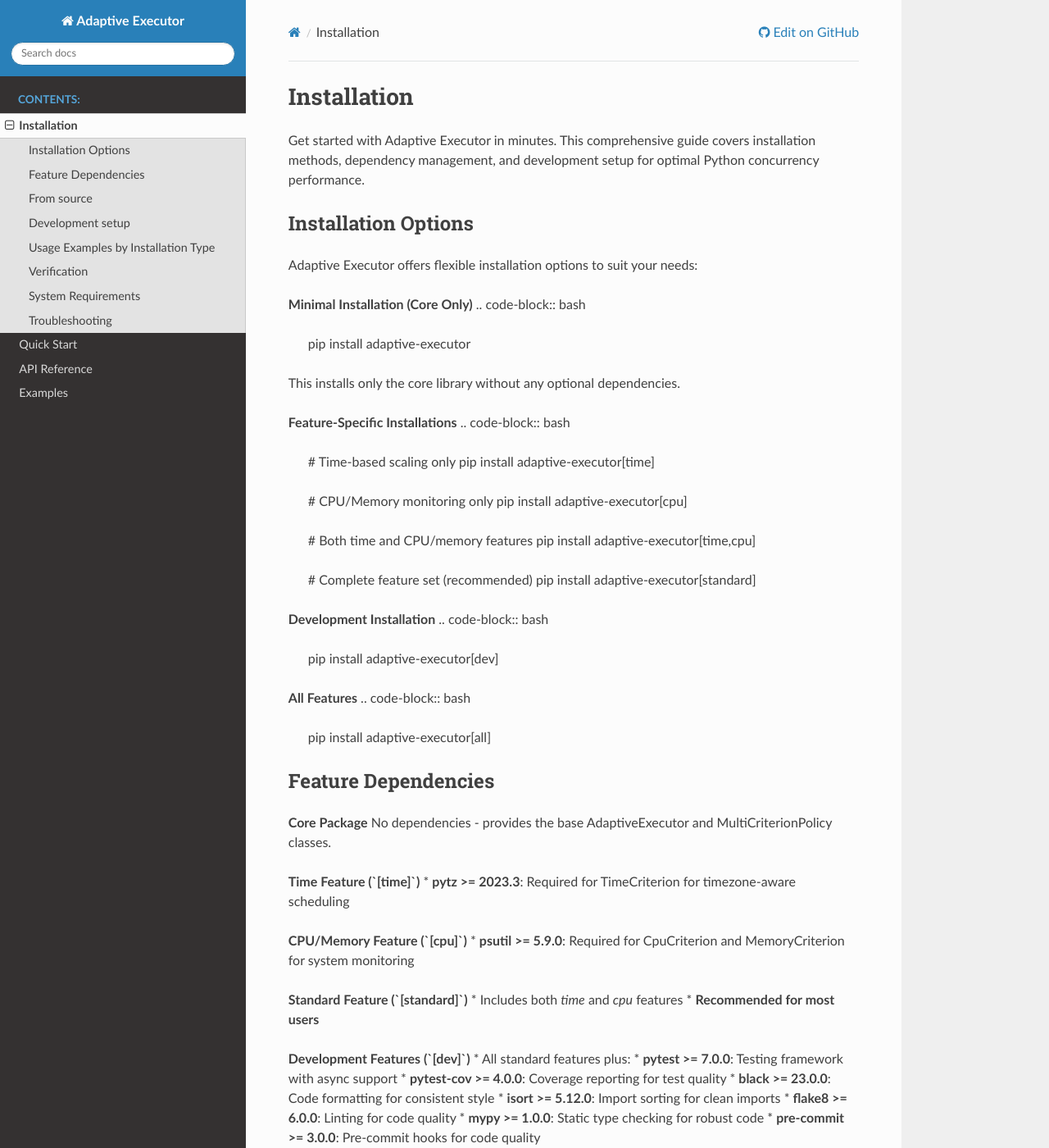
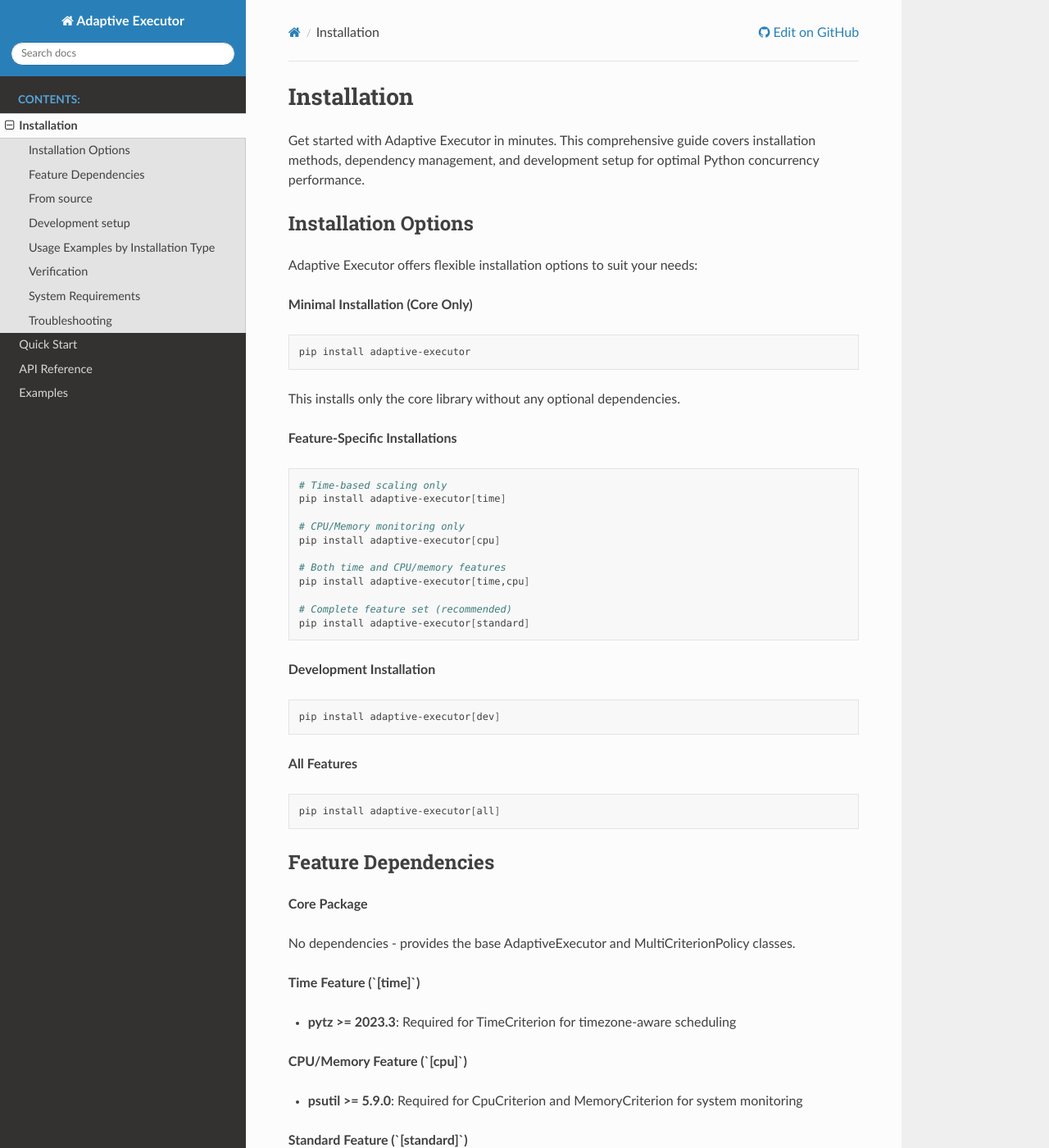
Before and after one commit to Teut2711/adaptive-executor, a Sphinx documentation site: the page built from docs/installation.rst, in a window 1280 px wide and 1400 px high. Shown: the whole window at 82% size. Built offline with Sphinx 7.4.7 and the Read the Docs theme 3.1.0, drawn with Linux system fonts in a browser that asks for light colours; some of the changed text lies outside the part shown.

Commit message:
first commit

```diff
--- a/docs/installation.rst
+++ b/docs/installation.rst
@@ -9,6 +9,7 @@ Installation Options
 Adaptive Executor offers flexible installation options to suit your needs:
 
 **Minimal Installation (Core Only)**
+
 .. code-block:: bash
 
    pip install adaptive-executor
@@ -16,6 +17,7 @@ Adaptive Executor offers flexible installation options to suit your needs:
 This installs only the core library without any optional dependencies.
 
 **Feature-Specific Installations**
+
 .. code-block:: bash
 
    # Time-based scaling only
@@ -31,11 +33,13 @@ This installs only the core library without any optional dependencies.
    pip install adaptive-executor[standard]
 
 **Development Installation**
+
 .. code-block:: bash
 
    pip install adaptive-executor[dev]
 
 **All Features**
+
 .. code-block:: bash
 
    pip install adaptive-executor[all]
@@ -44,20 +48,26 @@ Feature Dependencies
 -------------------
 
 **Core Package**
+
 No dependencies - provides the base AdaptiveExecutor and MultiCriterionPolicy classes.
 
 **Time Feature (`[time]`)**
+
 * **pytz >= 2023.3**: Required for TimeCriterion for timezone-aware scheduling
 
 **CPU/Memory Feature (`[cpu]`)**
+
 * **psutil >= 5.9.0**: Required for CpuCriterion and MemoryCriterion for system monitoring
 
 **Standard Feature (`[standard]`)**
+
 * Includes both `time` and `cpu` features
 * **Recommended for most users**
 
 **Development Features (`[dev]`)**
-* All standard features plus:
+
+All standard features plus:
+
 * **pytest >= 7.0.0**: Testing framework with async support
 * **pytest-cov >= 4.0.0**: Coverage reporting for test quality
 * **black >= 23.0.0**: Code formatting for consistent style
@@ -194,16 +204,19 @@ Troubleshooting
 ---------------
 
 **ImportError for TimeCriterion**
+
 .. code-block:: bash
 
    pip install adaptive-executor[time]
 
 **ImportError for CpuCriterion/MemoryCriterion**
+
 .. code-block:: bash
 
    pip install adaptive-executor[cpu]
 
 **Multiple features needed**
+
 .. code-block:: bash
 
    pip install adaptive-executor[time,cpu]
```
